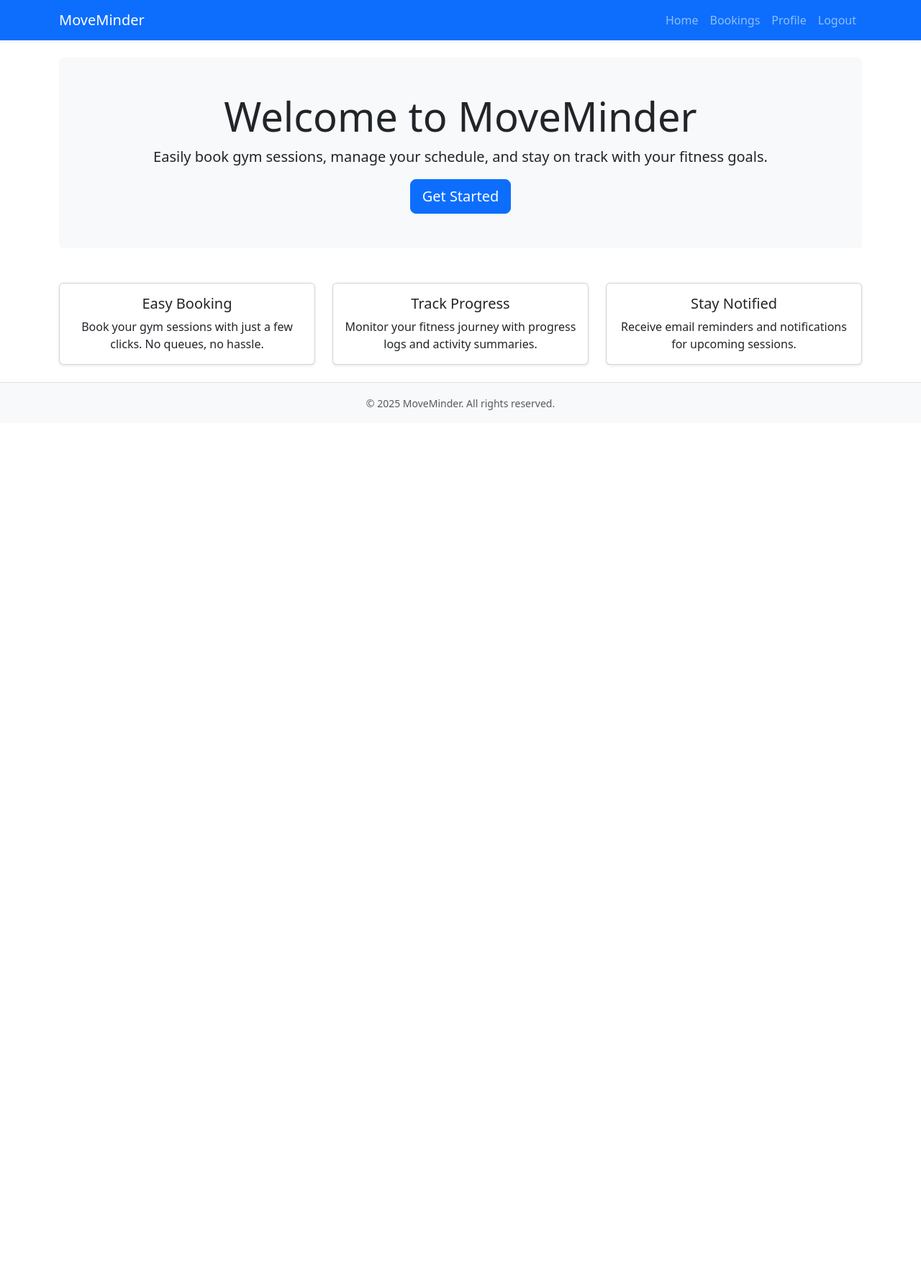
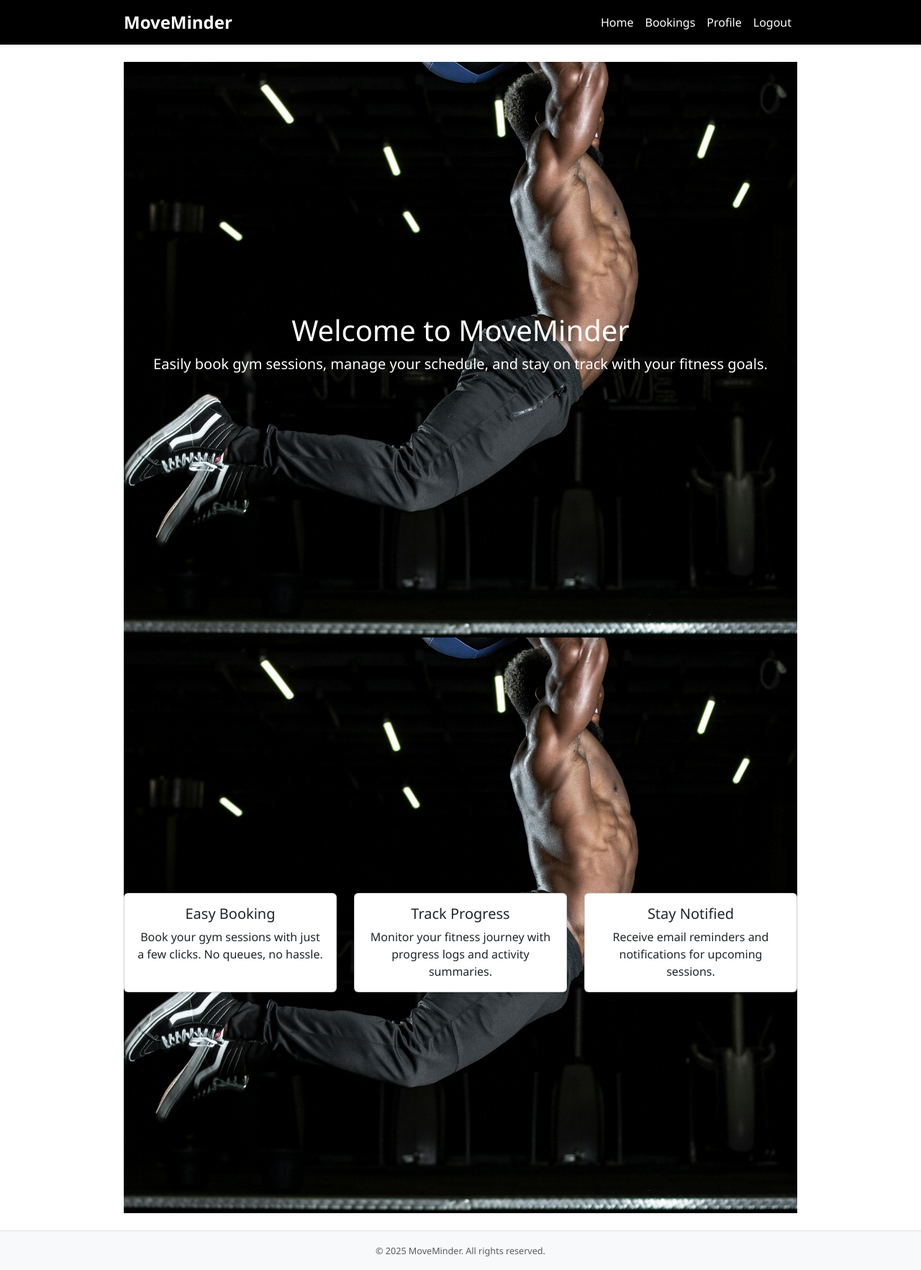
Before and after one commit to stacykimberley/moveminder, a Django app: page / in a window 1280 px wide. Shown: the whole page at 72% size. Before the commit the page ends 570 px from the top, so only its background shows below. Run offline with Django 3.2, Linux system fonts and the light colour scheme.

Commit message:
Add hero image and style it, change navbar background color and font color

```diff
--- a/booking/templates/booking/index.html
+++ b/booking/templates/booking/index.html
@@ -5,12 +5,14 @@
 
 {% block content %}
 <!-- Hero Section -->
-<div class="hero bg-light p-5 rounded text-center">
-    <h1 class="display-4">Welcome to MoveMinder</h1>
+<div class="hero-section">
+  <div class="hero-content">
+    <h1>Welcome to MoveMinder</h1>
     <p class="lead">Easily book gym sessions, manage your schedule, and stay on track with your fitness goals.</p>
-    <a href="#" class="btn btn-primary btn-lg">Get Started</a>
+  </div>
 </div>
-
+<div class="hero-section">
+  <div class="hero-content">
 <!-- Features Section -->
 <div class="row text-center mt-5">
     <div class="col-md-4">
--- a/static/css/style.css
+++ b/static/css/style.css
@@ -1,6 +1,20 @@
 /* General styles */
 body {
     font-family: 'Segoe UI', Tahoma, Geneva, Verdana, sans-serif;
+}
+
+/* Navbar styles */
+.navbar {
+    background-color: #000 !important;
+}
+
+.navbar .nav-link,
+.navbar .navbar-brand {
+    color: #fff !important;
+}
+
+.navbar .nav-link:hover {
+    color: #ccc !important;
 }
 
 .navbar-brand {
@@ -8,10 +22,30 @@ body {
     font-size: 1.5rem;
 }
 
+/* Hero section styles */
+.hero-section {
+    background-image: url('/static/images/hero.jpg');
+    background-color: #000;
+    background-size: cover;
+    background-position: center;
+    background-repeat: no-repeat;
+    background-attachment: fixed;
+
+    height: 100vh;
+    width: 100%;
+    display: flex;
+    justify-content: center;
+    align-items: center;
+    color: white;
+    text-align: center;
+}
+
+/* Footer styles */
 footer {
     font-size: 0.9rem;
 }
 
+/* Container override */
 .container {
     max-width: 960px;
 }
--- a/templates/base.html
+++ b/templates/base.html
@@ -9,8 +9,8 @@
     <!-- Bootstrap CSS CDN -->
     <link href="https://cdn.jsdelivr.net/npm/bootstrap@5.3.0/dist/css/bootstrap.min.css" rel="stylesheet">
 
-    <!-- Custom CSS -->
-    <link rel="stylesheet" href="{% static 'css/styles.css' %}">
+     <!-- Custom CSS -->
+    <link rel="stylesheet" href="{% static 'css/style.css' %}">
 </head>
 <body>
     <!-- Navbar -->
```
Also changed, not shown: static/images/hero.jpg (added).
